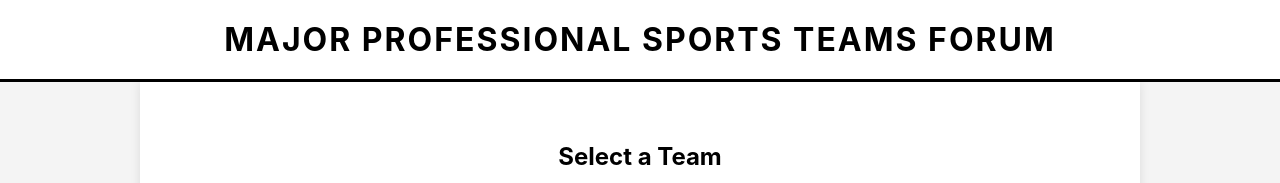
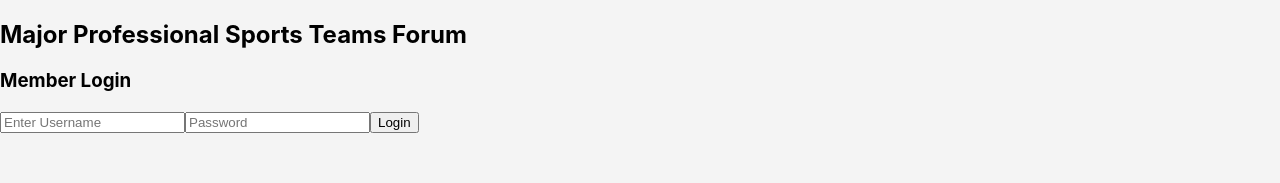
Before and after one commit to lsamuel-dev/Major-Professional-Sports-Teams-Forum, a React (Create React App) app: page / in a window 1280 px wide. Shown: the top 183 px of the page. Built offline with nearby package versions, Linux system fonts and the light colour scheme; no server answers.

Commit message:
authentication gate and login-to-teams navigation flow

```diff
--- a/src/app.jsx
+++ b/src/app.jsx
@@ -1,9 +1,11 @@
+import Login from './components/Login/Login';
 import React, { useState, useEffect } from 'react';
 import './App.css';
 import TeamList from './components/TeamList/TeamList';
 import ForumThread from './components/ForumThread/ForumThread';
 
 function App() {
+  const [user, setUser] = useState(null);
   const [teams, setTeams] = useState([]);
   const [selectedTeam, setSelectedTeam] = useState(null);
   const [loading, setLoading] = useState(true);
@@ -60,6 +62,10 @@ function App() {
 
   return (
     <div className="App">
+      {!user ? (
+        <Login onLogin={setUser} />
+      ) : (
+        <>
           <header style={{
             padding: '20px',
             borderBottom: '3px solid #000',
@@ -67,9 +73,30 @@ function App() {
             backgroundColor: '#fff',
             position: 'sticky',
             top: 0,
-        zIndex: 100
+            zIndex: 100,
+            display: 'flex',
+            justifyContent: 'space-between',
+            alignItems: 'center'
           }}>
-        <h1 style={{ margin: 0, letterSpacing: '2px' }}>MAJOR PROFESSIONAL SPORTS TEAMS FORUM</h1>
+            <div style={{ width: '100px' }}></div> {/* Spacer for centering */}
+            <h1 style={{ margin: 0, letterSpacing: '2px', fontSize: '1.5rem' }}>
+              MAJOR PROFESSIONAL SPORTS TEAMS FORUM
+            </h1>
+            <div className="user-controls" style={{ display: 'flex', alignItems: 'center', gap: '15px' }}>
+              <span style={{ fontWeight: 'bold' }}>User: {user}</span>
+              <button
+                onClick={() => setUser(null)}
+                style={{
+                  padding: '5px 10px',
+                  backgroundColor: '#000',
+                  color: '#fff',
+                  border: 'none',
+                  cursor: 'pointer'
+                }}
+              >
+                Logout
+              </button>
+            </div>
           </header>
 
           <main style={{ padding: '20px', minHeight: '80vh' }}>
@@ -92,6 +119,8 @@ function App() {
               />
             )}
           </main>
+        </>
+      )}
     </div>
   );
 }
--- /dev/null
+++ b/src/components/Login/Login.jsx
@@ -0,0 +1,33 @@
+import React, { useState } from 'react';
+import './Login.css';
+
+function Login({ onLogin }) {
+  const [username, setUsername] = useState('');
+
+  const handleSubmit = (e) => {
+    e.preventDefault();
+    if (username.trim()) {
+      onLogin(username);
+    }
+  };
+
+  return (
+    <div className="login-container">
+      <form className="login-form" onSubmit={handleSubmit}>
+        <h2>Major Professional Sports Teams Forum</h2>
+        <h3>Member Login</h3>
+        <input
+          type="text"
+          placeholder="Enter Username"
+          value={username}
+          onChange={(e) => setUsername(e.target.value)}
+          required
+        />
+        <input type="password" placeholder="Password" required />
+        <button type="submit">Login</button>
+      </form>
+    </div>
+  );
+}
+
+export default Login;
```
Also changed, not shown: src/components/Login/Login.css (added). Lines whose indentation alone changed are shown as unchanged.
